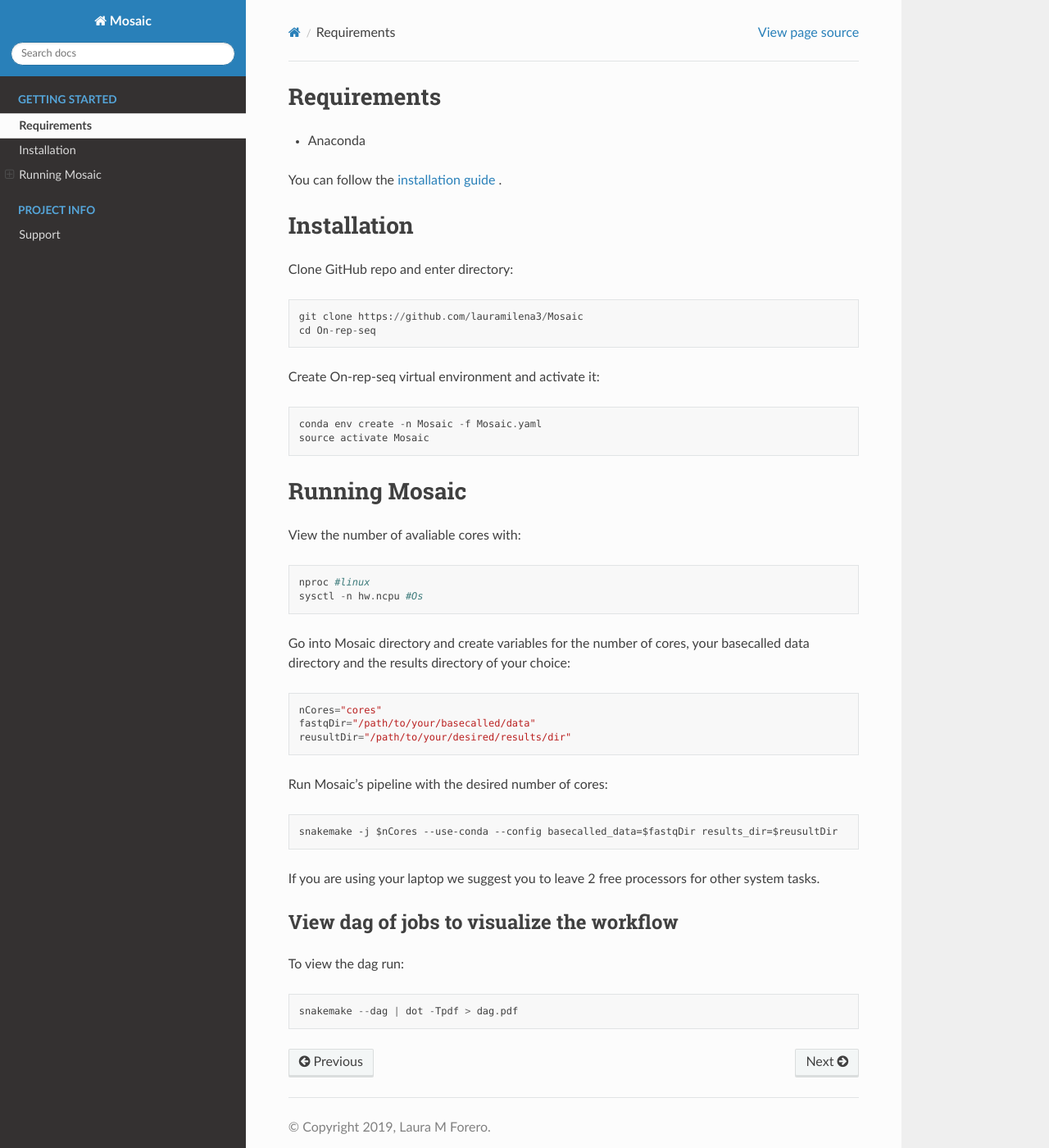
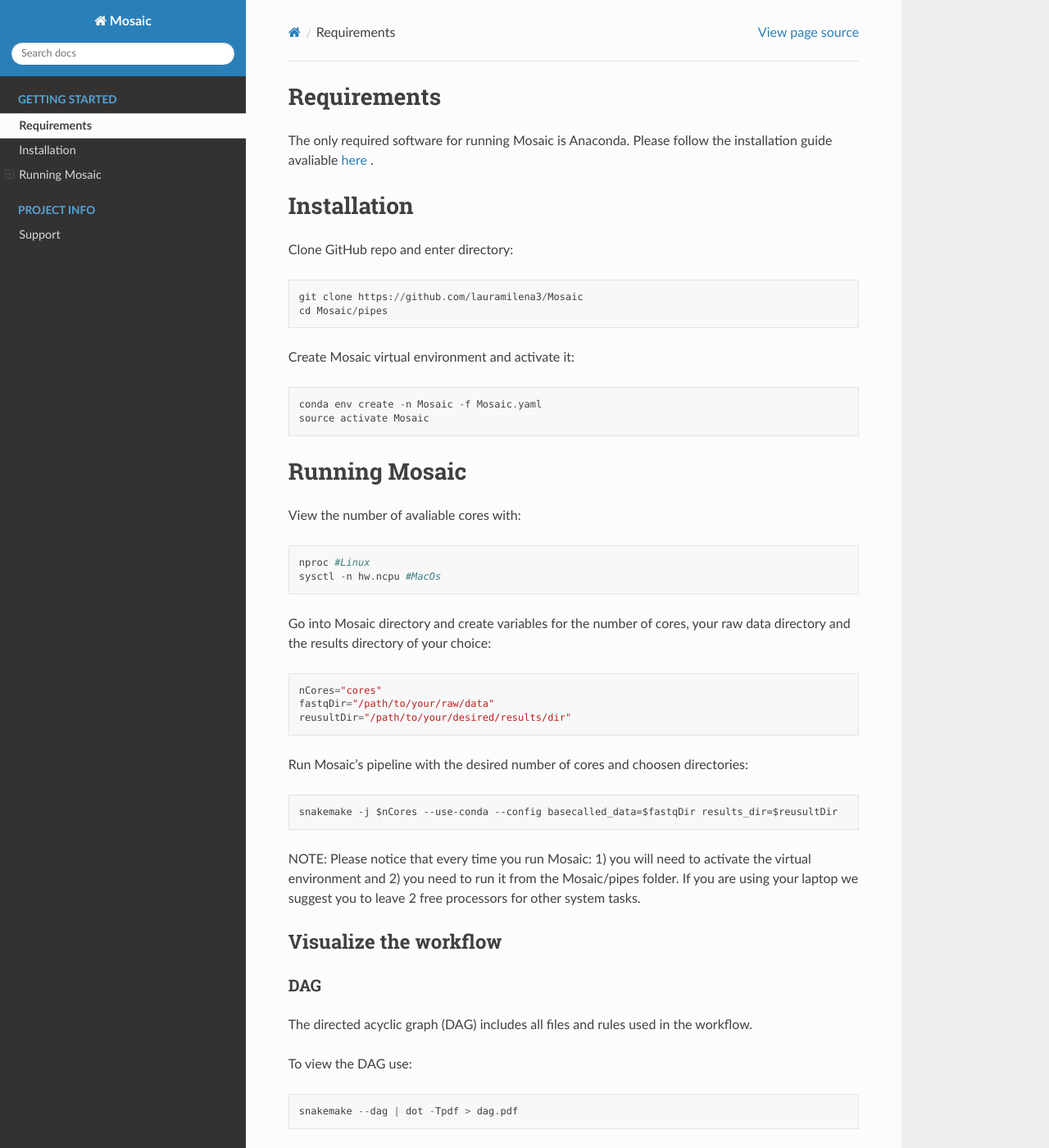
Before and after one commit to lauramilena3/Mosaic, a Sphinx documentation site: the page built from docs/getting_started/userGuide.rst, in a window 1280 px wide and 1400 px high. Shown: the whole window at 82% size. Built offline with Sphinx 7.4.7 and the Read the Docs theme 2.0.0, drawn with Linux system fonts in a browser that asks for light colours; some of the changed text lies outside the part shown.

Commit message:
update manual

```diff
--- a/docs/getting_started/userGuide.rst
+++ b/docs/getting_started/userGuide.rst
@@ -1,9 +1,8 @@
 Requirements
 ============
 
-- Anaconda
-
-You can follow the `installation guide <https://docs.anaconda.com/anaconda/install/>`_ .
+The only required software for running Mosaic is Anaconda.
+Please follow the installation guide avaliable `here <https://docs.anaconda.com/anaconda/install/>`_ .
 
 Installation
 ============
@@ -11,39 +10,51 @@
 Clone GitHub  repo and enter directory::
 
    git clone https://github.com/lauramilena3/Mosaic
-   cd On-rep-seq
+   cd Mosaic/pipes
 
-Create On-rep-seq virtual environment and activate it::
+Create Mosaic virtual environment and activate it::
 
    conda env create -n Mosaic -f Mosaic.yaml
    source activate Mosaic
-
 
 Running Mosaic
 ==============
 
 View the number of avaliable cores with::
 
-   nproc #linux
-   sysctl -n hw.ncpu #Os
+   nproc #Linux
+   sysctl -n hw.ncpu #MacOs
 
 Go into Mosaic directory and create variables for the number of cores,
-your basecalled data directory and the results directory of your choice::
+your raw data directory and the results directory of your choice::
 
    nCores="cores"
-   fastqDir="/path/to/your/basecalled/data"
+   fastqDir="/path/to/your/raw/data"
    reusultDir="/path/to/your/desired/results/dir"
 
-Run Mosaic's pipeline with the desired number of cores::
+Run Mosaic's pipeline with the desired number of cores and choosen directories::
 
    snakemake -j $nCores --use-conda --config basecalled_data=$fastqDir results_dir=$reusultDir
 
-If you are using your laptop we suggest you to leave 2 free processors
+NOTE: Please notice that every time you run Mosaic: 1) you will need to activate the virtual environment and
+2) you need to run it from the Mosaic/pipes folder. If you are using your laptop we suggest you to leave 2 free processors
 for other system tasks.
 
-View dag of jobs to visualize the workflow
-++++++++++++++++++++++++++++++++++++++++++
+Visualize the workflow
++++++++++++++++++++++++
 
-To view the dag run::
+DAG
+***
+
+The directed acyclic graph (DAG) includes all files and rules used in the workflow.
+
+To view the DAG use::
 
    snakemake --dag | dot -Tpdf > dag.pdf
+
+RULES
+*****
+
+If you want to visualize a simpler diagram, only including the rules, use::
+
+   snakemake --rulegraph | dot -Tpdf > rulegraph.pdf
--- a/docs/index.rst
+++ b/docs/index.rst
@@ -25,6 +25,5 @@
 Indices and tables
 ==================
 
-* :ref:`genindex`
-* :ref:`modindex`
-* :ref:`search`
+* :ref:`getting_started`
+* :ref:`project_info`
```
Also changed, not shown: 5 other files.
